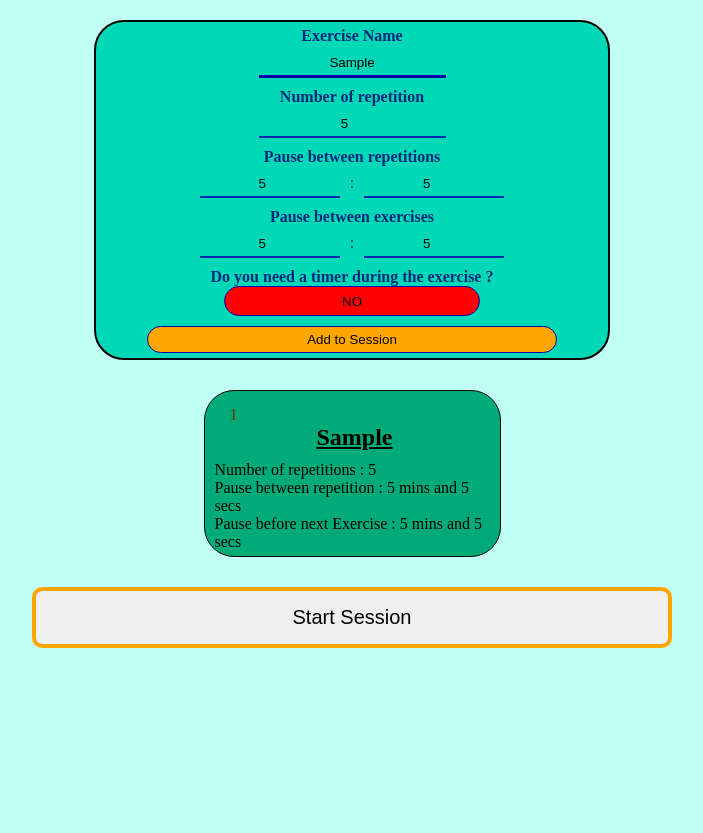
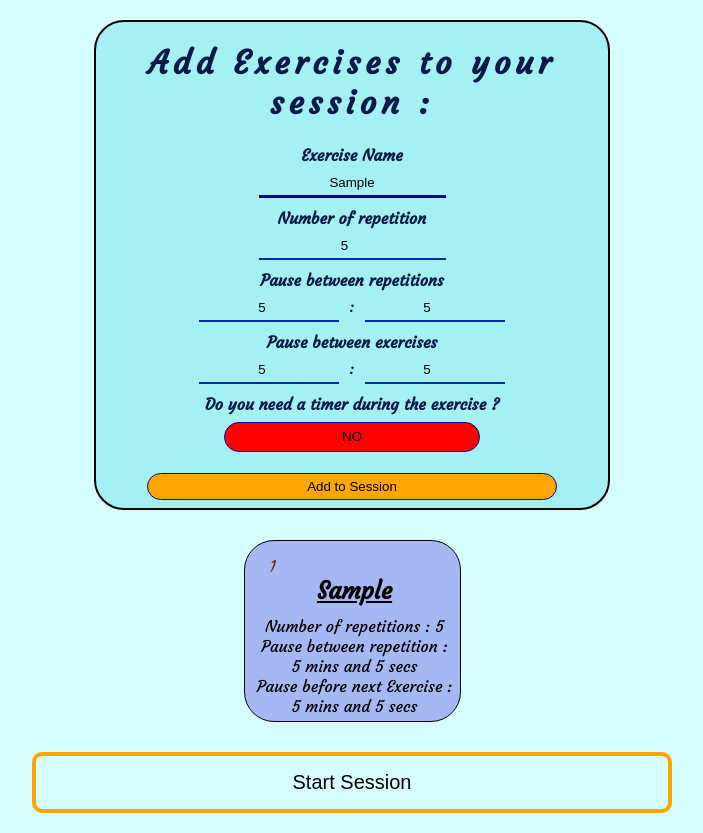
Before and after one commit to Pcauderlier/fit-timer, a React (Create React App) app: page / in a window 1280 px wide. Both pictures are taken after typing "Sample", "5", "5", "5", "5", "5" into the empty fields and a click on the input "Add to Session". Shown: the whole page, without its empty margins (288-991 px from the left). Before the commit the page ends 800 px from the top, so only its background shows below. Built offline with nearby package versions, Linux system fonts and the light colour scheme.

Commit message:
Finitions du style

```diff
--- a/src/components/ExerciseBox.js
+++ b/src/components/ExerciseBox.js
@@ -7,22 +7,27 @@ export default function ExerciseBox({name,index,repetitionNumber,pauseBetweenRep
         <div className='index'>{index+1}</div>
         <h2>{name}</h2>
         <div>Number of repetitions : {repetitionNumber}</div>
-        <div>Pause between repetition :
+        <div>Pause between repetition : </div>
+        <div>
         {' '+pauseBetweenRepetition[0]+ ` min${pauseBetweenRepetition[0] > 1 ? 's' : ''}`
         + ' and ' +
         pauseBetweenRepetition[1]+ ` sec${pauseBetweenRepetition[1] > 1 ? 's' : ''}`}
 
         </div>
-        <div>Pause before next Exercise :
+        <div>Pause before next Exercise : </div>
+        <div>
         {' '+pauseBetweenExe[0]+ ` min${pauseBetweenExe[0] > 1 ? 's' : ''}`
         + ' and ' +
         pauseBetweenExe[1]+ ` sec${pauseBetweenExe[1] > 1 ? 's' : ''}`}
         </div>
         {needTimer &&
-        <div>Duration of the exercise :
+        <div>
+        <div>Duration of the exercise : </div>
+        <div>
         {' '+duration[0]+ ` min${duration[0] > 1 ? 's' : ''}`
         + ' and ' +
         duration[1]+ ` sec${duration[1] > 1 ? 's' : ''}`}
+        </div>
         </div>
         }
         </div>
--- a/src/components/Form.js
+++ b/src/components/Form.js
@@ -66,6 +66,7 @@ function Form({list,updateList}){
     }
     return (
         <div className='form-box'>
+            <h1> Add Exercises to your session : </h1>
             <form onSubmit={(e)=>handleSubmit(e)}>
                <div className='input-box' > <label>Exercise Name</label>
                     <input type='text' name = 'name' placeholder='Pompes'
--- a/src/styles/App.css
+++ b/src/styles/App.css
@@ -1,11 +1,13 @@
+@font-face {
+	font-family : 'Courgette';
+	src : url("../assets/Courgette-Regular.ttf")
+}
+body{
+    font-family : 'Courgette';
+}
 .BG{
     height: 100%;
     width: 100%;
     margin: 0;
     padding: 0;
 }
-body {
-    /*background-image: ur l('../assets/haltere.jpg');*/
-    background-color: rgb(226, 243, 248);
-
-}
--- a/src/styles/CreationSeance.css
+++ b/src/styles/CreationSeance.css
@@ -1,6 +1,6 @@
 
 body{
-    background-color: #bffff5;
+    background-color: #d6feff/*#bffff5*/;
 }
 .page{
 
@@ -19,6 +19,7 @@ body{
     border : 4px solid orange;
     padding: 15px 30px;
     border-radius: 10px;
+    background-color: #d6feff;
 
 }
 .start:hover{
--- a/src/styles/ExerciseBox.css
+++ b/src/styles/ExerciseBox.css
@@ -1,11 +1,13 @@
 .exe-box{
+    overflow:auto ;
+    text-align: center;
     min-height: 150px;
     max-height: 250px;
     min-width : 200px;
     max-width : 280px;
     word-wrap: break-word;
     margin : 10px;
-    background-color: #00AB78;
+    background-color: #a6b8f3 /*#00AB78*/;
     border-radius: 30px;
     padding: 5px;
     padding-left: 10px;
@@ -13,7 +15,7 @@
     border : 1px black solid;
 }
 h2{
-    text-align: center;
+
     text-decoration: underline;
     margin-top: 0px;
     margin-bottom: 10px;
@@ -22,6 +24,7 @@ h2{
 
 }
 .index{
+    text-align: left;
     margin-left: 15px;
     margin-top : 10px;
     color:#782800;
--- a/src/styles/Form.css
+++ b/src/styles/Form.css
@@ -7,9 +7,10 @@
     height: fit-content;
     border : solid 2px black;
     border-radius: 30px;
-    background-color: #00d8b8  ;
-    color: #002a78;
+    background-color: #a5f0f3 /*#00d8b8 */ ;
+    color: #011a49;
     margin-top: 20px;
+    font-size: 16px;
 
 }
 
@@ -32,7 +33,7 @@ input {
     text-align: center;
     margin : 5px 10px ;
     padding : 5px;
-    background-color: #00d8b8;
+    background-color: #a5f0f3;
     border: none;
     border-bottom: solid 2px rgb(0, 40, 172);
 
@@ -55,6 +56,7 @@ input[type=text]{
 
     border :1px solid rgb(12, 1, 168);
     border-radius: 20px;
+    margin: 8px ;
 }
 .checkbox{
     background-color: rgb(2, 253, 2);
@@ -66,3 +68,7 @@ input[type=submit]{
     background-color: orange;
     width: 80%;
 }
+h1{
+    text-align: center;
+    letter-spacing: 5px;
+}
```
Also changed, not shown: src/assets/Courgette-Regular.ttf (added).
